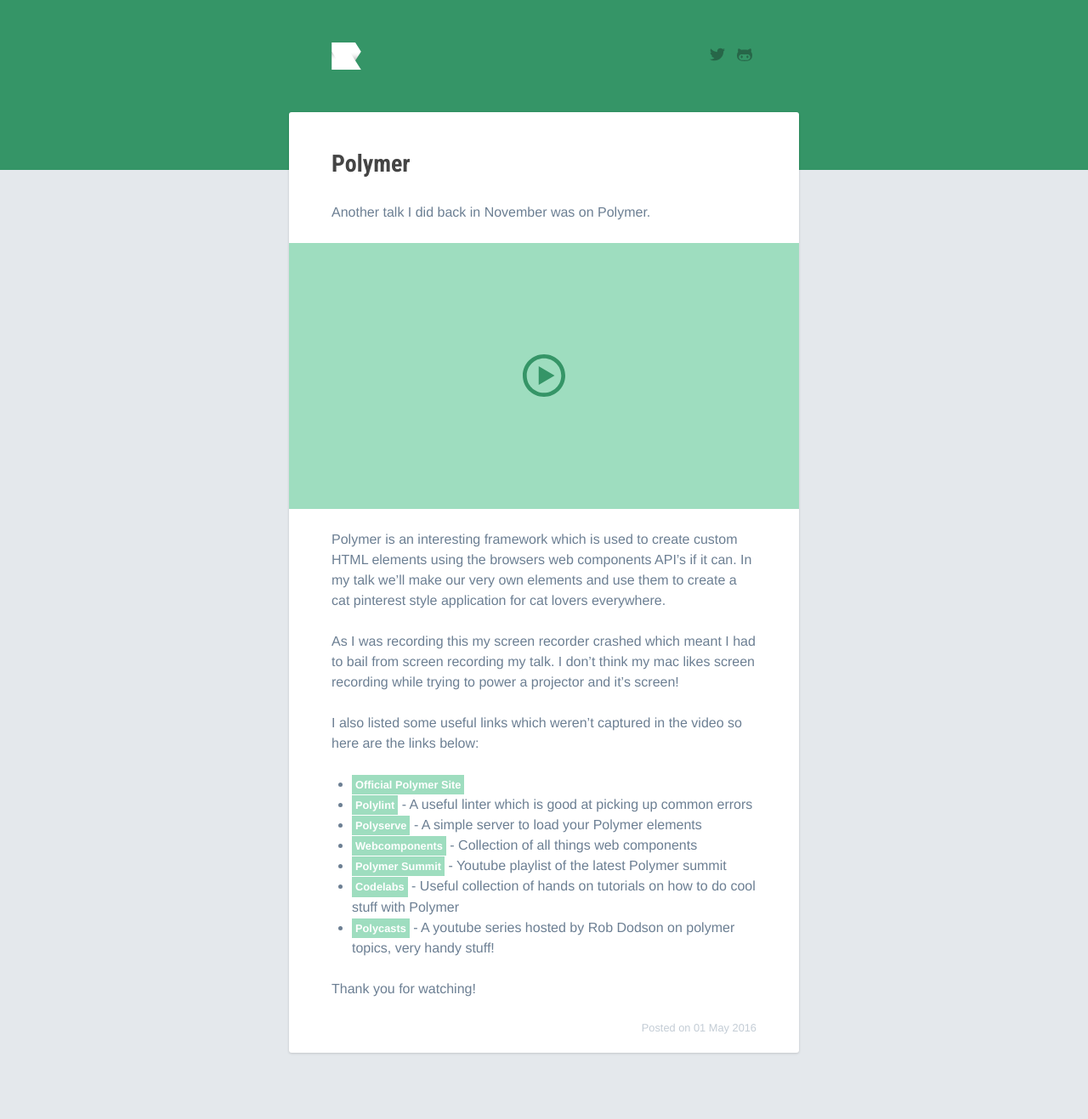
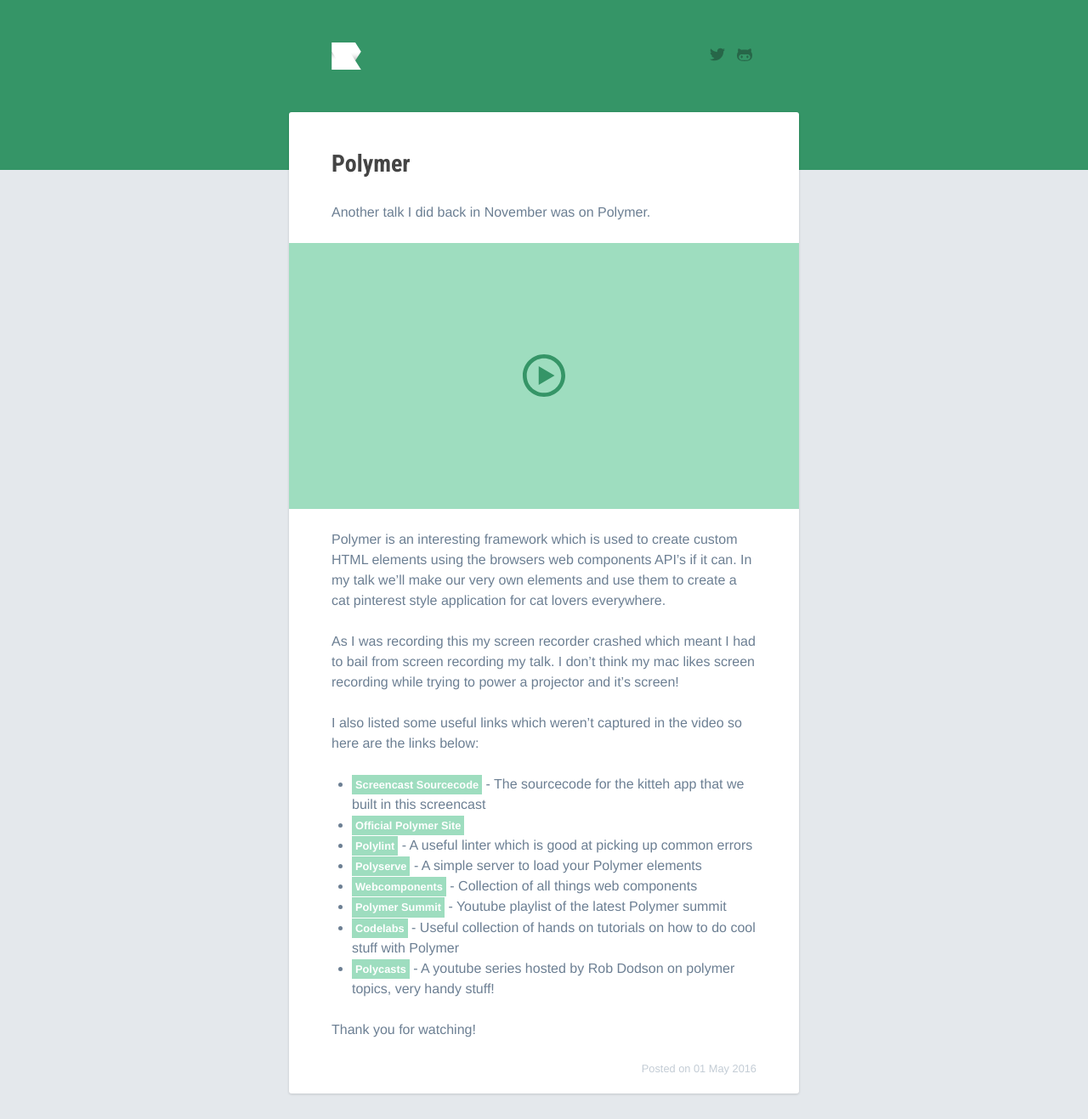
Before and after one commit to studioromeo/studioromeo.github.com, a Jekyll site: the page built from _posts/2016-05-01-polymer.md, in a window 1280 px wide. Shown: the whole page at 85% size. Built offline with Jekyll 4.4.1, drawn with Linux system fonts in a browser that asks for light colours; comment, search, counter and statistics services are not loaded; before the commit the page ends 1269 px from its top, so only the background shows below that.

Commit message:
Adds link to the source code for polymer

```diff
--- a/_posts/2016-05-01-polymer.md
+++ b/_posts/2016-05-01-polymer.md
@@ -9,6 +9,7 @@
 
 I also listed some useful links which weren't captured in the video so here are the links below:
 
+- [Screencast Sourcecode](https://github.com/studioromeo/kitteh-components) - The sourcecode for the kitteh app that we built in this screencast
 - [Official Polymer Site](https://www.polymer-project.org/1.0/)
 - [Polylint](https://github.com/PolymerLabs/polylint) - A useful linter which is good at picking up common errors
 - [Polyserve](https://github.com/PolymerLabs/polyserve) - A simple server to load your Polymer elements
```
